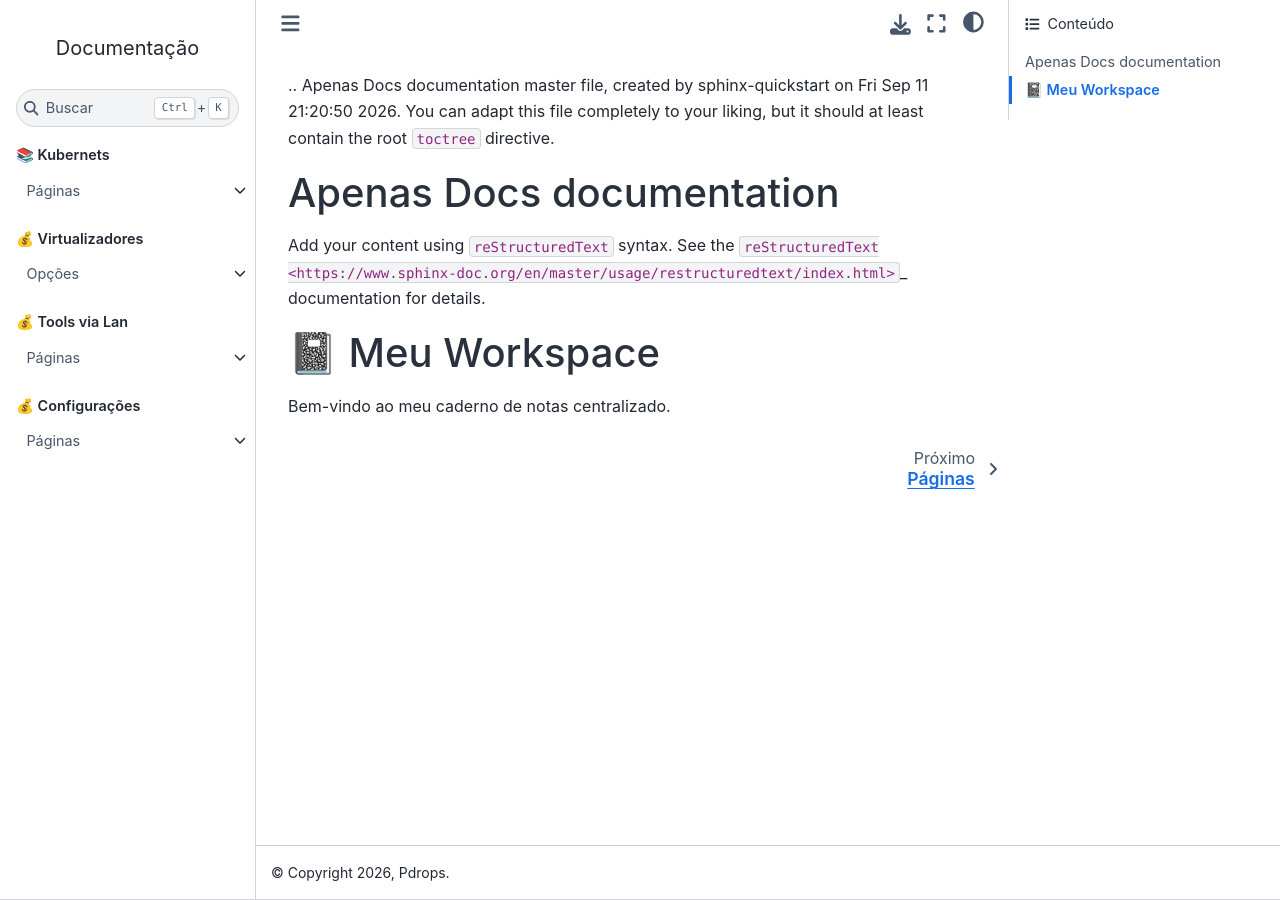
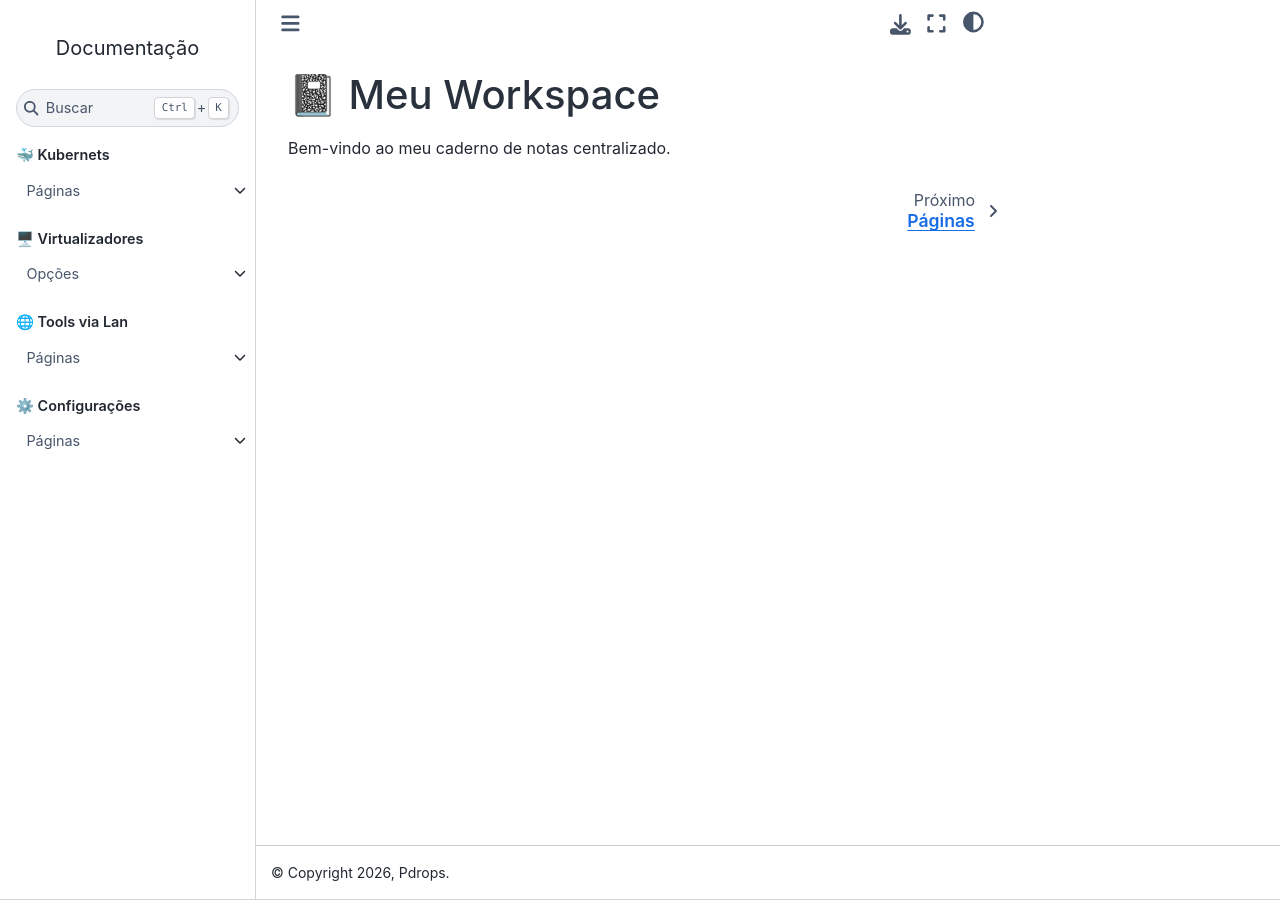
Before and after one commit to NwDPiter/docs, a Sphinx documentation site: the page built from source/index.md, in a window 1280 px wide. Built offline with Sphinx 7.4.7 and the Sphinx Book theme 1.1.4, drawn with Linux system fonts in a browser that asks for light colours.

Commit message:
Update index.md to enhance section captions and remove outdated comments

````diff
--- a/source/index.md
+++ b/source/index.md
@@ -1,16 +1,3 @@
-.. Apenas Docs documentation master file, created by
-   sphinx-quickstart on Fri Sep 11 21:20:50 2026.
-   You can adapt this file completely to your liking, but it should at least
-   contain the root `toctree` directive.
-
-Apenas Docs documentation
-=========================
-
-Add your content using ``reStructuredText`` syntax. See the
-`reStructuredText <https://www.sphinx-doc.org/en/master/usage/restructuredtext/index.html>`_
-documentation for details.
-
-
 # 📓 Meu Workspace
 
 Bem-vindo ao meu caderno de notas centralizado.
@@ -18,28 +5,28 @@
 
 ```{toctree}
 :maxdepth: 2
-:caption: "📚 Kubernets"
+:caption: "🐳 Kubernets"
 :hidden:
 geral/kubernets/index
 ```
 
 ```{toctree}
 :maxdepth: 2
-:caption: "💰 Virtualizadores"
+:caption: "🖥️ Virtualizadores"
 :hidden:
 geral/virtualizadores/index
 ```
 
 ```{toctree}
 :maxdepth: 2
-:caption: "💰 Tools via Lan"
+:caption: "🌐 Tools via Lan"
 :hidden:
 geral/tools_via_lan/index
 ```
 
 ```{toctree}
 :maxdepth: 2
-:caption: "💰 Configurações"
+:caption: "⚙️ Configurações"
 :hidden:
 
 geral/configs/index
````
